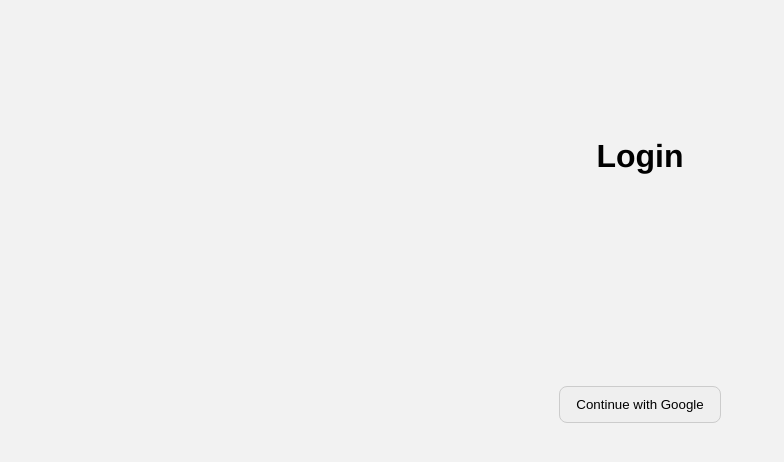
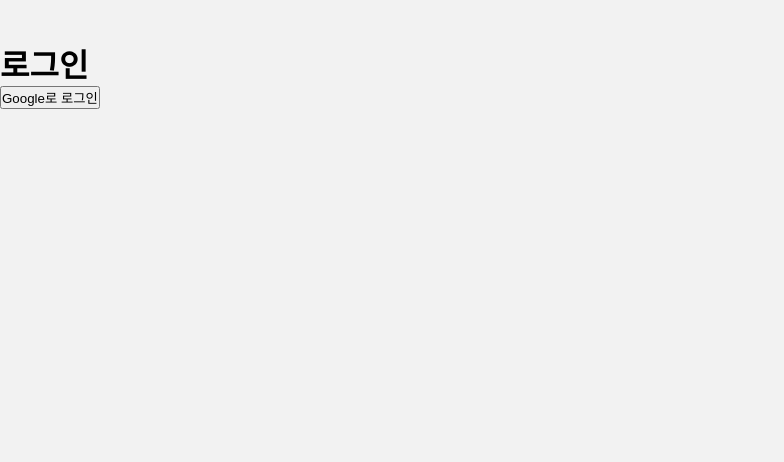
Before and after one commit to oh-hyerim/skin-ai-gpt, a Next.js app: page /login in a window 1280 px wide. Shown: the top 462 px of the page, without its empty margins (0-784 px from the left). Built offline with nearby package versions, Linux system fonts and the light colour scheme.

Commit message:
refactor: initLoginOptionsUI 가드 추가 및 /login 페이지 Google 로그인 연동

```diff
--- a/app/login/page.tsx
+++ b/app/login/page.tsx
@@ -1,8 +1,13 @@
-import LoginBoundary from "./LoginBoundary";
+"use client";
+import { signIn } from "next-auth/react";
 
-// 정적 프리렌더를 피하고 동적으로 처리
-export const dynamic = "force-dynamic";
-
-export default function Page() {
-  return <LoginBoundary />;
+export default function LoginPage() {
+  return (
+    <main>
+      <h1>로그인</h1>
+      <div id="loginOptions">
+        <button onClick={() => signIn("google")}>Google로 로그인</button>
+      </div>
+    </main>
+  );
 }
--- a/public/index.js
+++ b/public/index.js
@@ -388,13 +388,13 @@ onReady(() => {
     bindSettingsAuthButtons();
 
     // 로그인 옵션 버튼 초기화
-    (function initLoginOptionsUI(){
+    function initLoginOptionsUI() {
+        const el = document.getElementById('loginOptions');
+        if (!el) {
+            console.debug('[initLoginOptionsUI] loginOptions 요소 없음 — 스킵');
+            return;
+        }
         console.log('[initLoginOptionsUI] 로그인 옵션 버튼 초기화 시작');
-        const opts = document.getElementById('loginOptions');
-        if (!opts) {
-            console.error('[initLoginOptionsUI] loginOptions 요소를 찾을 수 없음');
-            return;
-        }
 
         const btnKakao = document.getElementById('btnKakao');
         const btnNaver = document.getElementById('btnNaver');
@@ -454,7 +454,16 @@ onReady(() => {
         });
 
         console.log('[initLoginOptionsUI] 로그인 옵션 버튼 바인딩 완료');
-    })();
+    }
+
+    // /login 경로일 때만 실행
+    if (location.pathname === '/login') {
+        try {
+            initLoginOptionsUI();
+        } catch (e) {
+            console.debug('initLoginOptionsUI 실패', e);
+        }
+    }
 
     // 다른 컨텍스트(iframe 등)에서 세션 변경 시 UI 동기화
     window.addEventListener('storage', (e)=>{
```
